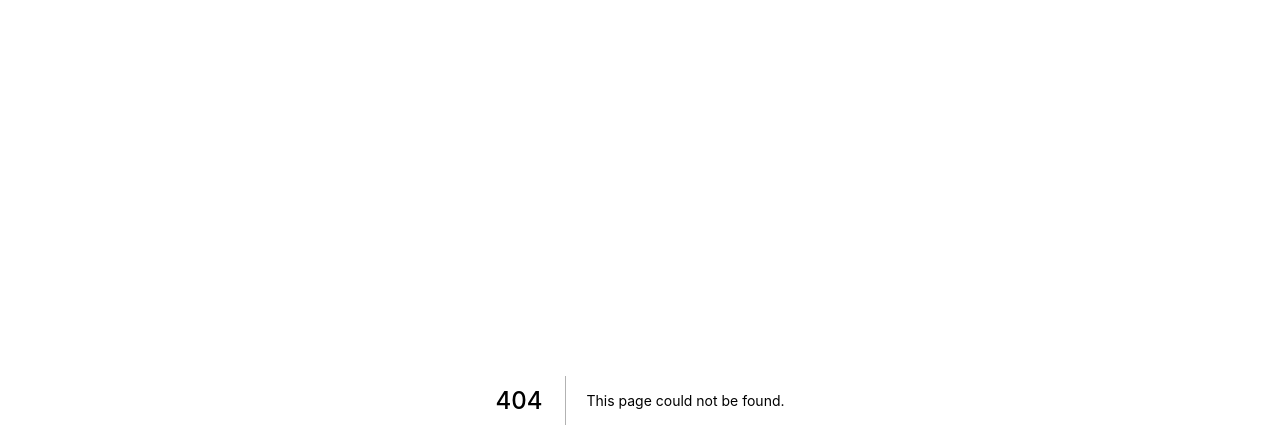
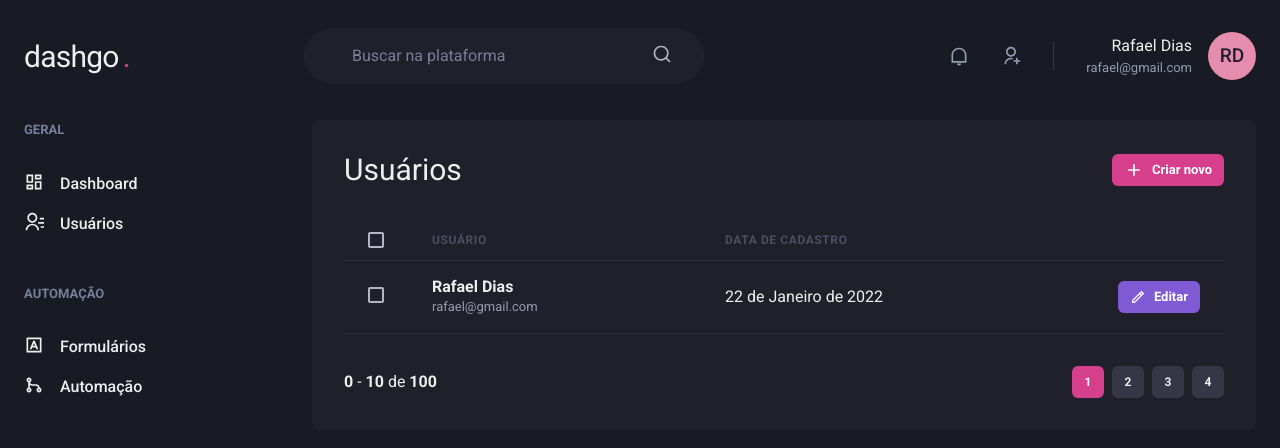
Before and after one commit to alemon-ice/ignite-dashgo-project, a Next.js app: page /users in a window 1280 px wide. Before the commit this address had no page. Shown: the top 448 px of the page. Built offline with nearby package versions, Linux system fonts and the light colour scheme.

Commit message:
users list and create user pages

```diff
--- a/src/components/Form/Input.tsx
+++ b/src/components/Form/Input.tsx
@@ -7,7 +7,6 @@
 
 interface InputProps extends ChakraInputProps {
   name: string;
-  type: string;
   label?: string;
 }
 
--- /dev/null
+++ b/src/components/Pagination.tsx
@@ -0,0 +1,65 @@
+import { Box, Button, Stack } from '@chakra-ui/react';
+
+export function Pagination() {
+  return (
+    <Stack
+      direction="row"
+      mt="8"
+      justify="space-between"
+      align="center"
+      spacing="6"
+    >
+      <Box>
+        <strong>0</strong> - <strong>10</strong> de <strong>100</strong>
+      </Box>
+      <Stack direction="row" spacing="2">
+        <Button
+          size="sm"
+          fontSize="xs"
+          width="4"
+          colorScheme="pink"
+          disabled
+          _disabled={{
+            bgColor: 'pink.500',
+            cursor: 'default',
+          }}
+        >
+          1
+        </Button>
+        <Button
+          size="sm"
+          fontSize="xs"
+          width="4"
+          bgColor="gray.700"
+          _hover={{
+            bg: 'gray.500',
+          }}
+        >
+          2
+        </Button>
+        <Button
+          size="sm"
+          fontSize="xs"
+          width="4"
+          bgColor="gray.700"
+          _hover={{
+            bg: 'gray.500',
+          }}
+        >
+          3
+        </Button>
+        <Button
+          size="sm"
+          fontSize="xs"
+          width="4"
+          bgColor="gray.700"
+          _hover={{
+            bg: 'gray.500',
+          }}
+        >
+          4
+        </Button>
+      </Stack>
+    </Stack>
+  );
+}
--- /dev/null
+++ b/src/pages/users/index.tsx
@@ -0,0 +1,91 @@
+import {
+  Box,
+  Button,
+  Checkbox,
+  Flex,
+  Heading,
+  Icon,
+  Table,
+  Tbody,
+  Td,
+  Text,
+  Th,
+  Thead,
+  Tr,
+} from '@chakra-ui/react';
+import { RiAddLine, RiPencilLine } from 'react-icons/ri';
+import { Header } from '../../components/Header';
+import { Pagination } from '../../components/Pagination';
+import { Sidebar } from '../../components/Sidebar';
+
+export default function UserList() {
+  return (
+    <Box>
+      <Header />
+
+      <Flex w="100%" my="6" maxW={1480} mx="auto" px="6">
+        <Sidebar />
+
+        <Box flex="1" borderRadius="8" bg="gray.800" p="8">
+          <Flex mb="8" justify="space-between" align="center">
+            <Heading size="lg" fontWeight="normal">
+              Usuários
+            </Heading>
+
+            <Button
+              as="a"
+              size="sm"
+              fontSize="small"
+              colorScheme="pink"
+              leftIcon={<Icon as={RiAddLine} fontSize="20" />}
+            >
+              Criar novo
+            </Button>
+          </Flex>
+
+          <Table colorScheme="whiteAlpha">
+            <Thead>
+              <Tr>
+                <Th px="6" color="gray.300" w="8">
+                  <Checkbox colorScheme="pink" />
+                </Th>
+                <Th>Usuário</Th>
+                <Th>Data de cadastro</Th>
+                <Th width="8" />
+              </Tr>
+            </Thead>
+            <Tbody>
+              <Tr>
+                <Td>
+                  <Checkbox colorScheme="pink" />
+                </Td>
+                <Td>
+                  <Box>
+                    <Text fontWeight="bold">Rafael Dias</Text>
+                    <Text fontSize="small" color="gray.300">
+                      rafael@gmail.com
+                    </Text>
+                  </Box>
+                </Td>
+                <Td>22 de Janeiro de 2022</Td>
+                <Td>
+                  <Button
+                    as="a"
+                    size="sm"
+                    fontSize="small"
+                    colorScheme="purple"
+                    leftIcon={<Icon as={RiPencilLine} fontSize="16" />}
+                  >
+                    Editar
+                  </Button>
+                </Td>
+              </Tr>
+            </Tbody>
+          </Table>
+
+          <Pagination />
+        </Box>
+      </Flex>
+    </Box>
+  );
+}
```
Also changed, not shown: src/pages/users/create.tsx (added, +55 -0 lines).
